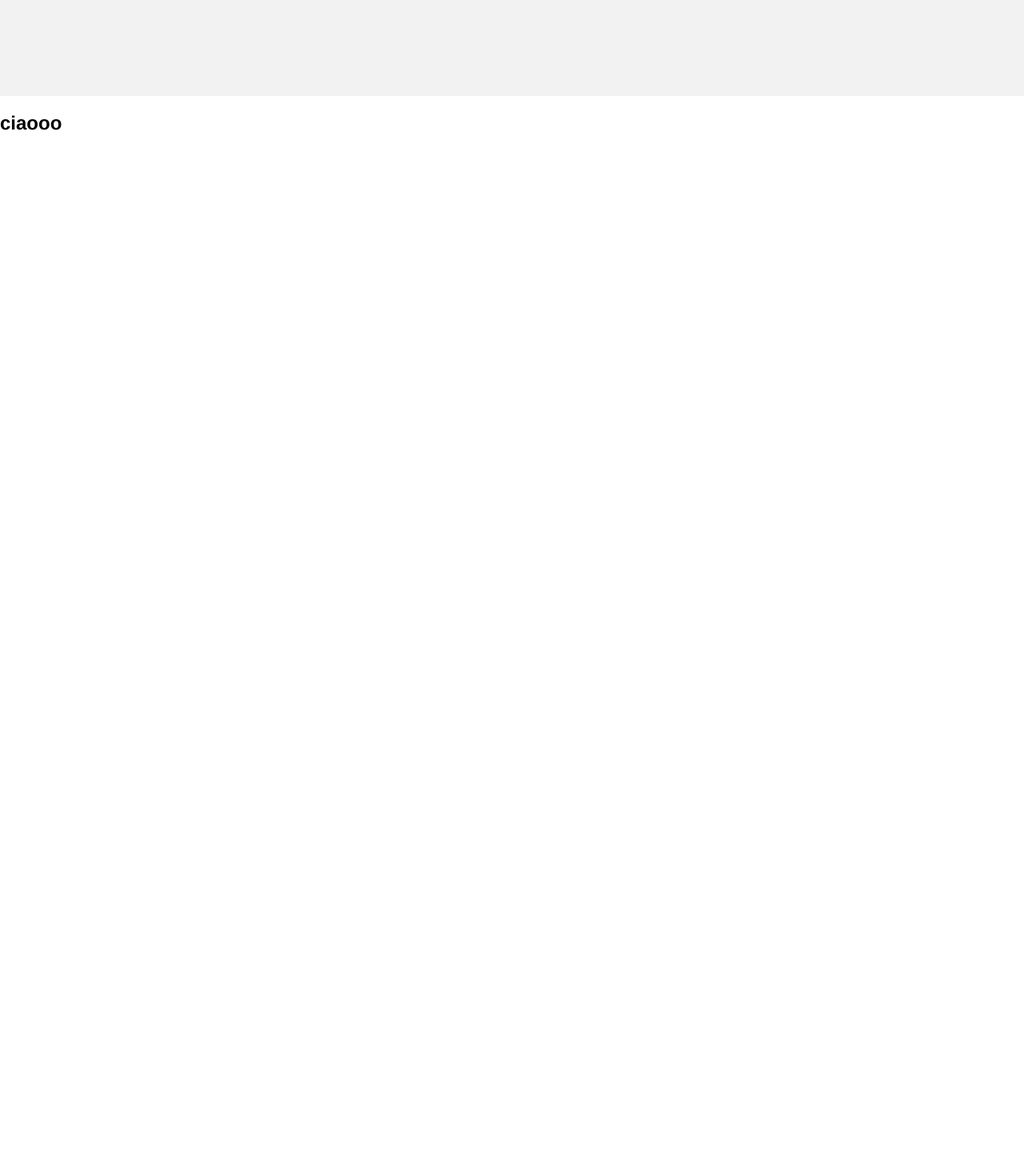
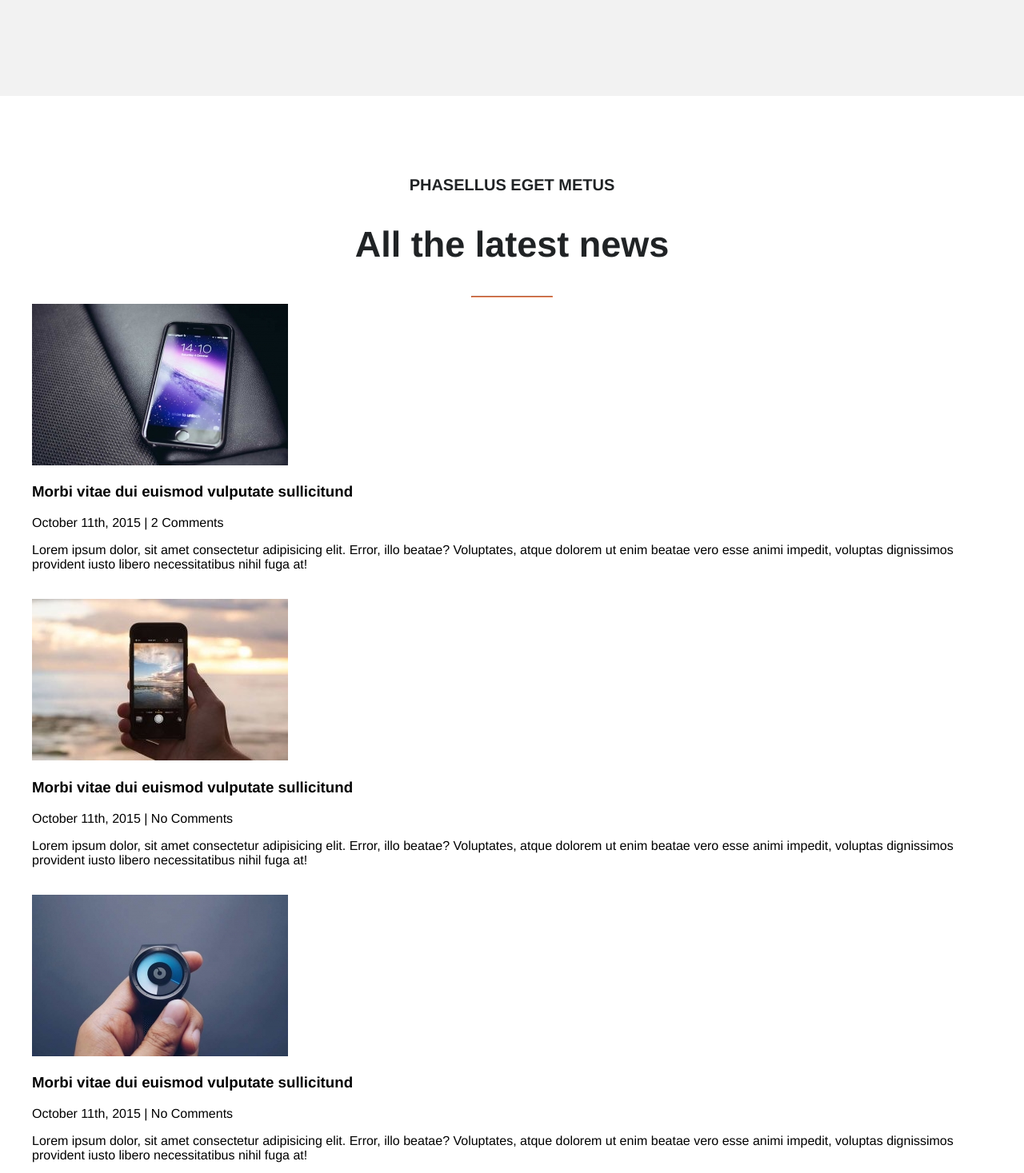
Before and after one commit to DamianoLandi/proj-html-vuejs, a Vue app: page / in a window 1280 px wide. Shown: the part 1330-2797 px from the top of the page at 80% size. Before the commit the page ends 1518 px from the top, so only its background shows below. Built offline with nearby package versions, Linux system fonts and the light colour scheme.

Commit message:
Cards data & color change

```diff
--- a/src/components/Header.vue
+++ b/src/components/Header.vue
@@ -50,7 +50,7 @@ export default {
 <style scoped>
     header{
         height: 80px;
-        background-color: #27aabe;
+        background-color: #4A4A4A;
     }
 
     .container{
@@ -82,17 +82,17 @@ export default {
 
     button{
         color: white;
-        background-color: #000;
-        border: 1px solid black;
+        background-color: #202325;
+        border: 1px solid #202325;
         text-transform: uppercase;
-        padding: 5px 10px;
+        padding: 7px 15px;
         cursor: pointer;
     }
 
     .active{
         height: 20px;
         width: 20px;
-        background-color: #27aabe;
+        background-color: #4A4A4A;
         position: absolute;
         transform: rotate(45deg);
         left: 35%;
--- a/src/components/Jumbo.vue
+++ b/src/components/Jumbo.vue
@@ -41,7 +41,7 @@ export default {
         color: white;
         text-decoration: none;
         display: inline-block;
-        background-color: #27aabe;
+        background-color: #4A4A4A;
         width: 150px;
         text-align: center;
         padding: 10px 20px;
--- a/src/components/Main.vue
+++ b/src/components/Main.vue
@@ -1,8 +1,21 @@
 <template>
     <main>
-        <section>
+        <section id="jumbo">
             <Jumbo/>
             <MainText/>
+        </section>
+        <section id="news">
+            <div class="section-header">
+                <h3>Phasellus eget metus</h3>
+                <h2>All the latest news</h2>
+                <hr>
+            </div>
+            <div class="container">
+                <div class="col" v-for="(item, index) in firstNews" :key="index">
+                    <NewsCard :item="item"/>
+                    <img src="" alt="">
+                </div>
+            </div>
         </section>
     </main>
 </template>
@@ -10,16 +23,67 @@
 <script>
 import Jumbo from "./Jumbo.vue"
 import MainText from "./MainText.vue"
+import NewsCard from "./NewsCard.vue"
 
 export default {
     name: "Footer",
     components:{
         Jumbo,
         MainText,
+        NewsCard
+    },
+    data(){
+        return{
+            firstNews:[
+                {
+                    imgUrl: "post_feat_img_25-320x202.jpg",
+                    title: "Morbi vitae dui euismod vulputate sullicitund",
+                    date: "October 11th, 2015",
+                    comments: 2,
+                    text: "Lorem ipsum dolor, sit amet consectetur adipisicing elit. Error, illo beatae? Voluptates, atque dolorem ut enim beatae vero esse animi impedit, voluptas dignissimos provident iusto libero necessitatibus nihil fuga at!"
+                },
+                {
+                    imgUrl: "post_feat_img_24-320x202.jpg",
+                    title: "Morbi vitae dui euismod vulputate sullicitund",
+                    date: "October 11th, 2015",
+                    comments: 0,
+                    text: "Lorem ipsum dolor, sit amet consectetur adipisicing elit. Error, illo beatae? Voluptates, atque dolorem ut enim beatae vero esse animi impedit, voluptas dignissimos provident iusto libero necessitatibus nihil fuga at!"
+                },
+                {
+                    imgUrl: "post_feat_img_23-320x202.jpg",
+                    title: "Morbi vitae dui euismod vulputate sullicitund",
+                    date: "October 11th, 2015",
+                    comments: 0,
+                    text: "Lorem ipsum dolor, sit amet consectetur adipisicing elit. Error, illo beatae? Voluptates, atque dolorem ut enim beatae vero esse animi impedit, voluptas dignissimos provident iusto libero necessitatibus nihil fuga at!"
+                }
+            ]
+        }
     }
 }
 </script>
 
 <style>
+#news{
+    margin-top: 100px;
+}
+
+.section-header{
+    text-align: center;
+    color: #202325;
+}
+
+.section-header h3{
+    font-size: 20px;
+    text-transform: uppercase;
+}
+
+.section-header h2{
+    font-size: 45px;
+}
+
+hr{
+    border-color: #fc8c5e;
+    width: 100px;
+}
 
 </style>
--- /dev/null
+++ b/src/components/NewsCard.vue
@@ -0,0 +1,22 @@
+<template>
+    <div class="card">
+        <img :src="require('@/assets/img/' + item.imgUrl)" alt="img">
+        <h3>{{item.title}}</h3>
+        <p><span>{{item.date}}</span> | <span v-if="item.comments != 0">{{item.comments}} Comments</span> <span v-else>No Comments</span></p>
+        <p>{{item.text}}</p>
+    </div>
+</template>
+
+<script>
+
+export default {
+    name: "NewsCard",
+    props: [
+        "item",
+    ]
+}
+</script>
+
+<style>
+
+</style>
```
